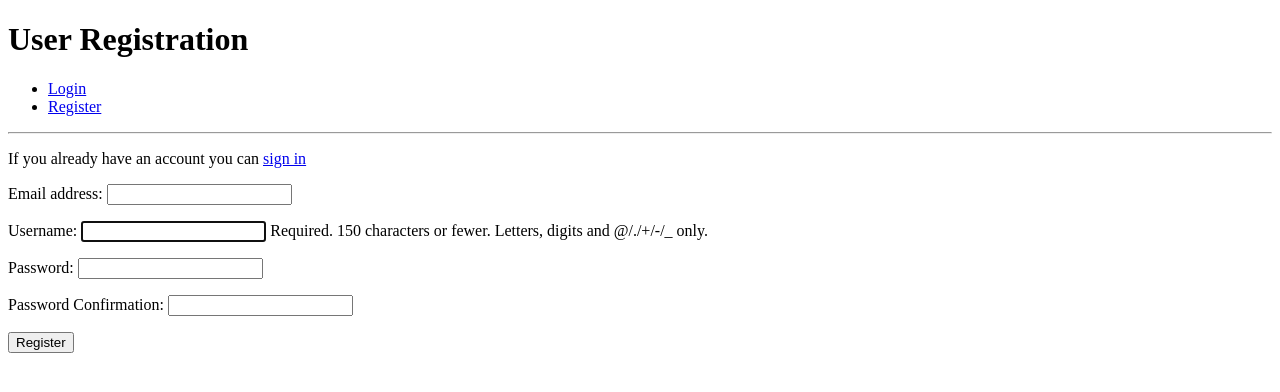
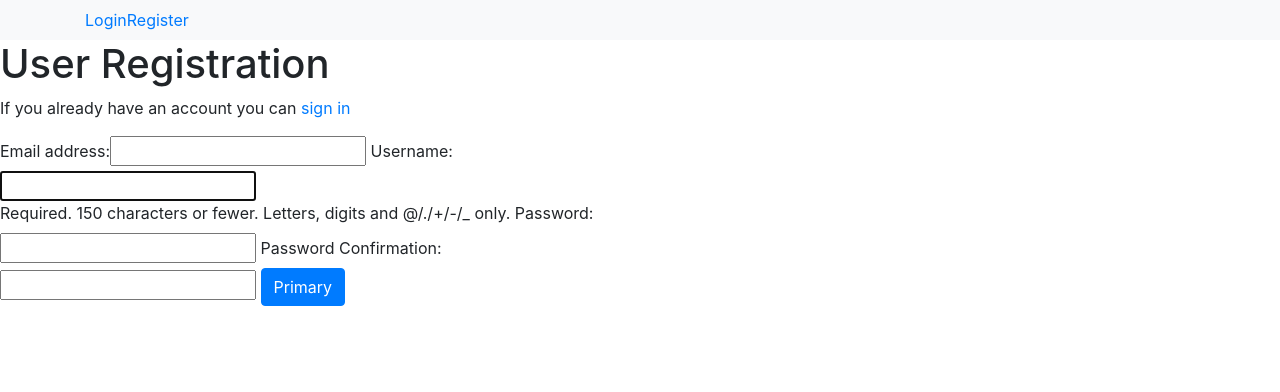
Before and after one commit to Didgerydont/django-authentication, a Django app: page /accounts/register/ in a window 1280 px wide. Shown: the top 392 px of the page. Run offline with Django 3.2, Linux system fonts and the light colour scheme; some libraries are stand-ins or nearby versions.

Commit message:
Moving onto the next module in the course

```diff
--- a/accounts/templates/login.html
+++ b/accounts/templates/login.html
@@ -1,5 +1,6 @@
 {% extends 'base.html' %}
 
+{% load bootstrap_tags %}
 {% block page_title %}Login Page{% endblock %}
 
 {% block page_heading %}User Login{% endblock %}
@@ -7,7 +8,7 @@
 {% block content %}
 <form method="POST">
     {% csrf_token %}
-    {{ login_form }}
-    <button type="submit">Login</button>
+    {{ login_form | as_bootstrap}}
+    <button type="button" class="btn btn-primary">Primary</button>
 </form>
 {% endblock %}
--- a/accounts/templates/registration.html
+++ b/accounts/templates/registration.html
@@ -1,4 +1,7 @@
 {% extends 'base.html' %}
+
+{% load bootstrap_tags %}
+
 
 {% block page_title %}Registration Page{% endblock %}
 
@@ -9,7 +12,7 @@
 
 <form method="POST">
     {% csrf_token %}
-    {{ registration_form.as_p}}
-    <button type="submit">Register</button>
+    {{ registration_form | as_bootstrap }}
+    <button type="button" class="btn btn-primary">Primary</button>
 </form>
 {% endblock %}
--- /dev/null
+++ b/static/css/styles.css
@@ -0,0 +1,3 @@
+form {
+    width: 50%;
+}
--- a/templates/base.html
+++ b/templates/base.html
@@ -1,26 +1,31 @@
+{% load staticfiles %}
 <!DOCTYPE html>
 <html lang="en">
 <head>
     <meta charset="UTF-8">
     <meta name="viewport" content="width=device-width, initial-scale=1.0">
     <meta http-equiv="X-UA-Compatible" content="ie=edge">
+    <link rel="stylesheet" href="https://stackpath.bootstrapcdn.com/bootstrap/4.3.1/css/bootstrap.min.css" integrity="sha384-ggOyR0iXCbMQv3Xipma34MD+dH/1fQ784/j6cY/iJTQUOhcWr7x9JvoRxT2MZw1T" crossorigin="anonymous">
+    <link rel="stylesheet" href="{% static 'css/styles.css' %}">
     <title>{% block page_title %}{% endblock %}</title>
 </head>
 <body>
+
+    <nav class="navbar navbar-expand-lg navbar-light bg-light">
+        <div class="container">
+            <ul class="navbar-nav mr-auto">
+                {% if user.is_authenticated %}
+                    <li class="nav-item "><a href="{% url 'profile' %}">Profile</a></li>
+                    <li class="nav-item "><a href="{% url 'logout' %}">Logout</a></li>
+                {% else %}
+                    <li class="nav-item "><a href="{% url 'login' %}">Login</a></li>
+                    <li class="nav-item "><a href="{% url 'registration' %}">Register</a></li>
+                {% endif %}
+
+            </ul>
+        </div>
+    </nav>
     <h1>{% block page_heading %}{% endblock %}</h1>
-    <nav>
-        <ul>
-            {% if user.is_authenticated %}
-                <li><a href="{% url 'profile' %}">Profile</a></li>
-                <li><a href="{% url 'logout' %}">Logout</a></li>
-            {% else %}
-                <li><a href="{% url 'login' %}">Login</a></li>
-                <li><a href="{% url 'registration' %}">Register</a></li>
-            {% endif %}
-
-        </ul>
-    </nav>
-    <hr>
     {% if messages %}
     <div>
         {% for message in messages %}
@@ -31,4 +36,7 @@
     {% block content %}{% endblock %}
 
 </body>
+<script src="https://code.jquery.com/jquery-3.3.1.slim.min.js" integrity="sha384-q8i/X+965DzO0rT7abK41JStQIAqVgRVzpbzo5smXKp4YfRvH+8abtTE1Pi6jizo" crossorigin="anonymous"></script>
+<script src="https://cdnjs.cloudflare.com/ajax/libs/popper.js/1.14.7/umd/popper.min.js" integrity="sha384-UO2eT0CpHqdSJQ6hJty5KVphtPhzWj9WO1clHTMGa3JDZwrnQq4sF86dIHNDz0W1" crossorigin="anonymous"></script>
+ <script src="https://stackpath.bootstrapcdn.com/bootstrap/4.3.1/js/bootstrap.min.js" integrity="sha384-JjSmVgyd0p3pXB1rRibZUAYoIIy6OrQ6VrjIEaFf/nJGzIxFDsf4x0xIM+B07jRM" crossorigin="anonymous"></script>
 </html>
```
Also changed, not shown: accounts/backends.py (added, +29 -0 lines), django_auth/settings.py (+9 -0 lines), db.sqlite3.
